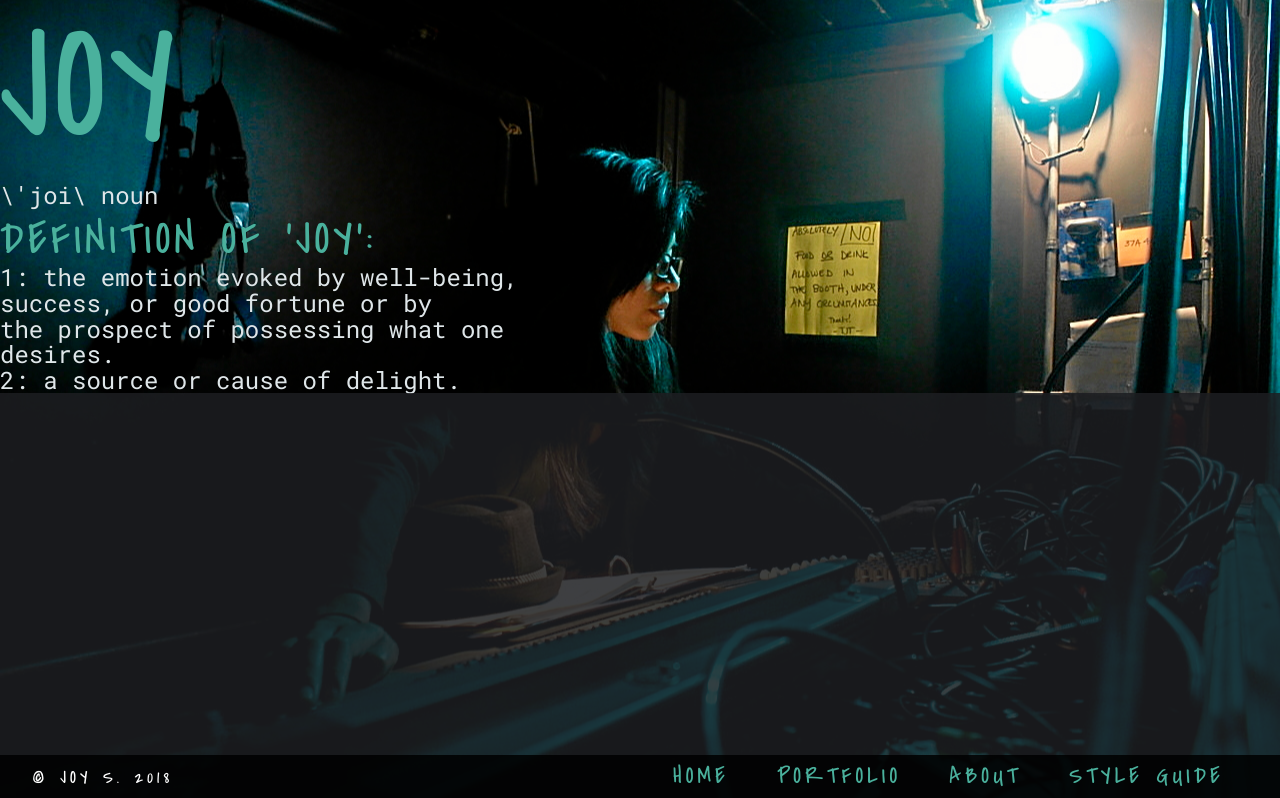
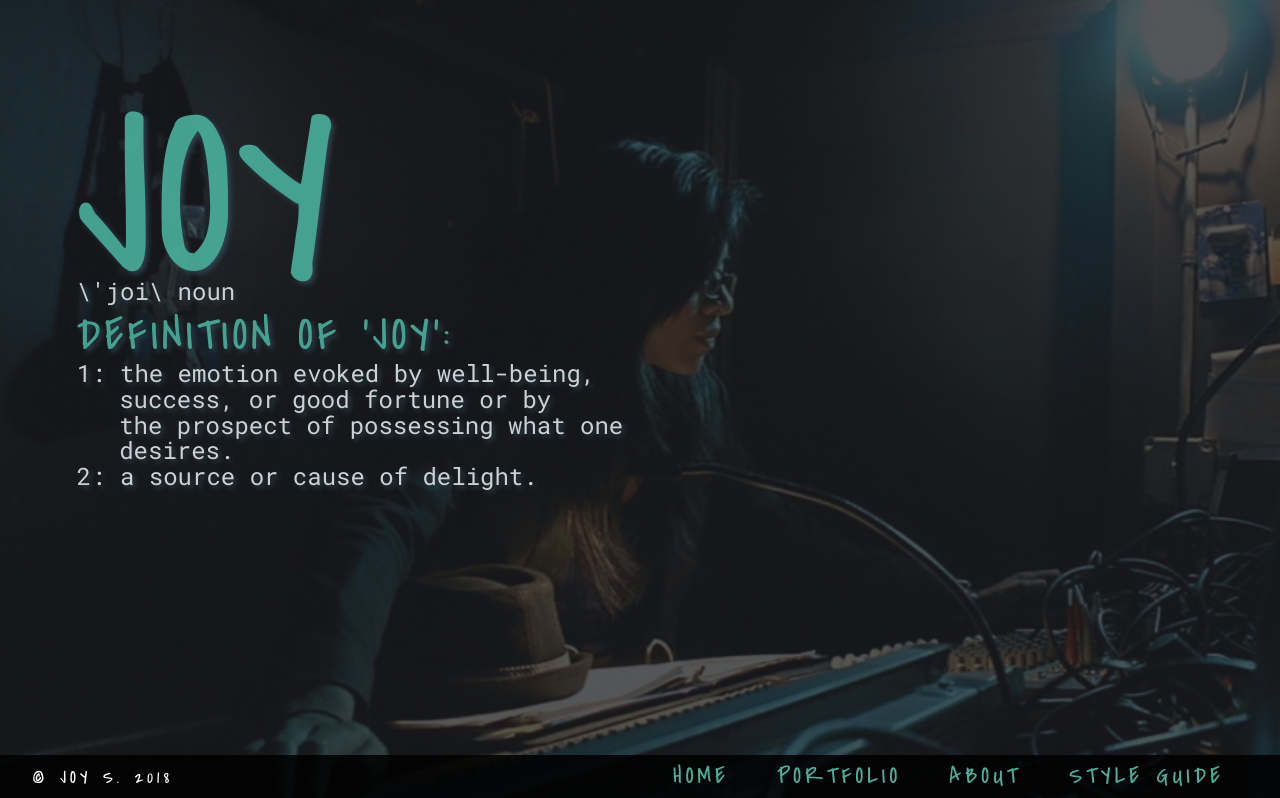
Before and after one commit to essjay05/fyj-2023_v1, a React (Vite) app: page / in a window 1280 px wide. Shown: the top 798 px of the page. Built offline with nearby package versions, Linux system fonts and the light colour scheme.

Commit message:
Updated Hero.jsx and Hero.css so that the width would remain within the bounds of the screen and not extend over.

```diff
--- a/src/components/global/Hero/Hero.css
+++ b/src/components/global/Hero/Hero.css
@@ -1,31 +1,49 @@
 @import '../../../index.css';
 
 .hero-img-container {
-  width: 100%;
+  position: relative;
+  width: 100vw;
   height: 100vh;
-  background-image: url('../../../../public/joy-stage-managing.jpeg');
+  background-image: url('../../../../public/JoyOfAllTradesTech.png');
   background-size: cover;
   background-position: 50% 50%;
+  background-repeat: no-repeat;
+  z-index: 0;
+  margin: 0 0 2rem;
+  padding: 5rem 0 0;
 }
 
 .hero-img-container:after {
   content: '';
-  width: 100%;
-  height: 100vh;
+  width: 100vw;
+  height: 111vh;
   background: var(--black-color);
-  opacity: .85;
+  opacity: .75;
+  position: absolute;
+  top: 0;
+  left: 0;
+  z-index: 1;
 }
 
-.hero-img-container {
-  display: flex;
-  flex-direction: column;
-  align-items: flex-start;
-  justify-content: center;
+.hero-img-text {
+  position: relative;
+  z-index: 2;
+  top: 6%;
+  margin-left: 6%;
+  text-shadow: 3px 3px 5px rgba(52, 78, 92, .85);
+  opacity: .9;
+  width: 50vw;
+}
+
+.hero-img-text > *, .hero-img-text ul, .hero-img-text li {
+  width: auto;
 }
 
 .hero-img-text h1 {
-  font-size: 10rem;
+  font-size: 15rem;
   color: var(--teal-color);
+  font-family: 'Covered By Your Grace', 'Helvetica', monospace;
+  line-height: 9rem;
 }
 
 .hero-img-text h2 {
@@ -36,3 +54,8 @@
   list-style: none;
   font-size: 1.5rem;
 }
+
+.hero-img-text li span {
+  position: relative;
+  left: 2.65rem;
+}
--- a/src/components/global/Hero/Hero.jsx
+++ b/src/components/global/Hero/Hero.jsx
@@ -2,16 +2,16 @@ import './Hero.css'
 
 const Hero = () => {
   return (
-    <div className='hero-img-container w-100'>
+    <div className='hero-img-container'>
       <div className='hero-img-text'>
         <h1 className='handwritten-style'>Joy</h1>
         <p>\'joi\ noun</p>
         <h2 className='handwritten-style'>Definition of 'joy':</h2>
         <ul >
           <li>1: the emotion evoked by well-being,
-            <br/><span className='ml-5'>success, or good fortune or by</span>
-            <br/><span className='ml-5'>the prospect of possessing what one</span>
-            <br/><span className='ml-5'>desires.</span>
+            <br/><span>success, or good fortune or by</span>
+            <br/><span>the prospect of possessing what one</span>
+            <br/><span>desires.</span>
           </li>
           <li>
             2: a source or cause of delight.
```
